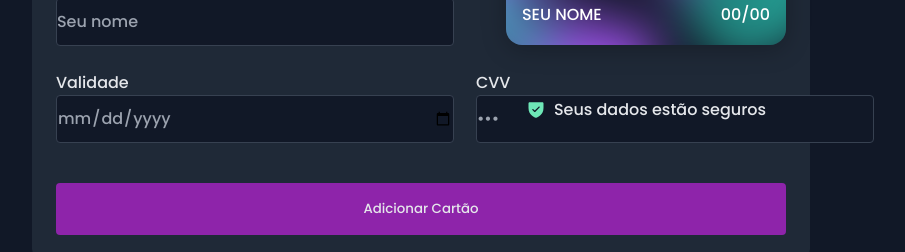
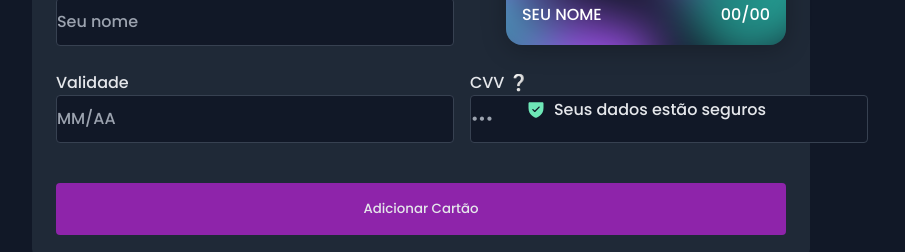
Before and after one commit to claytonfortunato/Cartao-13, a React (Vite) app: page / in a window 1280 px wide. Shown: the part 345-597 px from the top of the page, without its empty margins (219-1124 px from the left). Built offline with nearby package versions, Linux system fonts and the light colour scheme.

Commit message:
feat: ajustes

```diff
--- a/src/components/Field/index.tsx
+++ b/src/components/Field/index.tsx
@@ -5,6 +5,7 @@ interface FieldProps {
   type: string;
   currentValue?: string;
   onFieldChanged?: (text: string) => void;
+  placeholder?: string;
 }
 
 export const Field = ({
@@ -12,6 +13,7 @@ export const Field = ({
   type,
   currentValue,
   onFieldChanged,
+  ...inputProps
 }: FieldProps) => {
   return (
     <C.Container>
@@ -20,6 +22,7 @@ export const Field = ({
         type={type}
         value={currentValue}
         onChange={(e) => onFieldChanged!(e.target.value)}
+        {...inputProps}
       />
     </C.Container>
   );
--- a/src/components/Field/styles.ts
+++ b/src/components/Field/styles.ts
@@ -15,6 +15,10 @@ export const Container = styled.div`
     outline: none;
     font-size: 16px;
 
+    &::placeholder {
+      color: ${(props) => props.theme.gray400};
+    }
+
     &:hover,
     &:focus-within {
       border-color: ${(props) => props.theme.purple900};
--- a/src/pages/Home/index.tsx
+++ b/src/pages/Home/index.tsx
@@ -44,9 +44,9 @@ export const Home = () => {
           />
 
           <C.BoxInput>
-            <Field label="Validade" type="date" />
+            <Field label="Validade" type="tel" placeholder="MM/AA" />
             <Field
-              label="CVV"
+              label="CVV ❔"
               type="password"
               currentValue={cardInfo.cvv}
               onFieldChanged={handleSegurity}
--- a/src/pages/Home/styles.ts
+++ b/src/pages/Home/styles.ts
@@ -40,12 +40,11 @@ export const WrapperInput = styled.div`
 
 export const BoxInput = styled.div`
   display: flex;
-  flex: none;
-  order: 2;
-  flex-grow: 0;
-  align-self: stretch;
-  gap: 22px;
-  width: 100%;
+  flex-direction: row;
+  align-items: flex-start;
+  padding: 0;
+  gap: 16px;
+
   input {
     width: 100%;
     flex: none;
```
